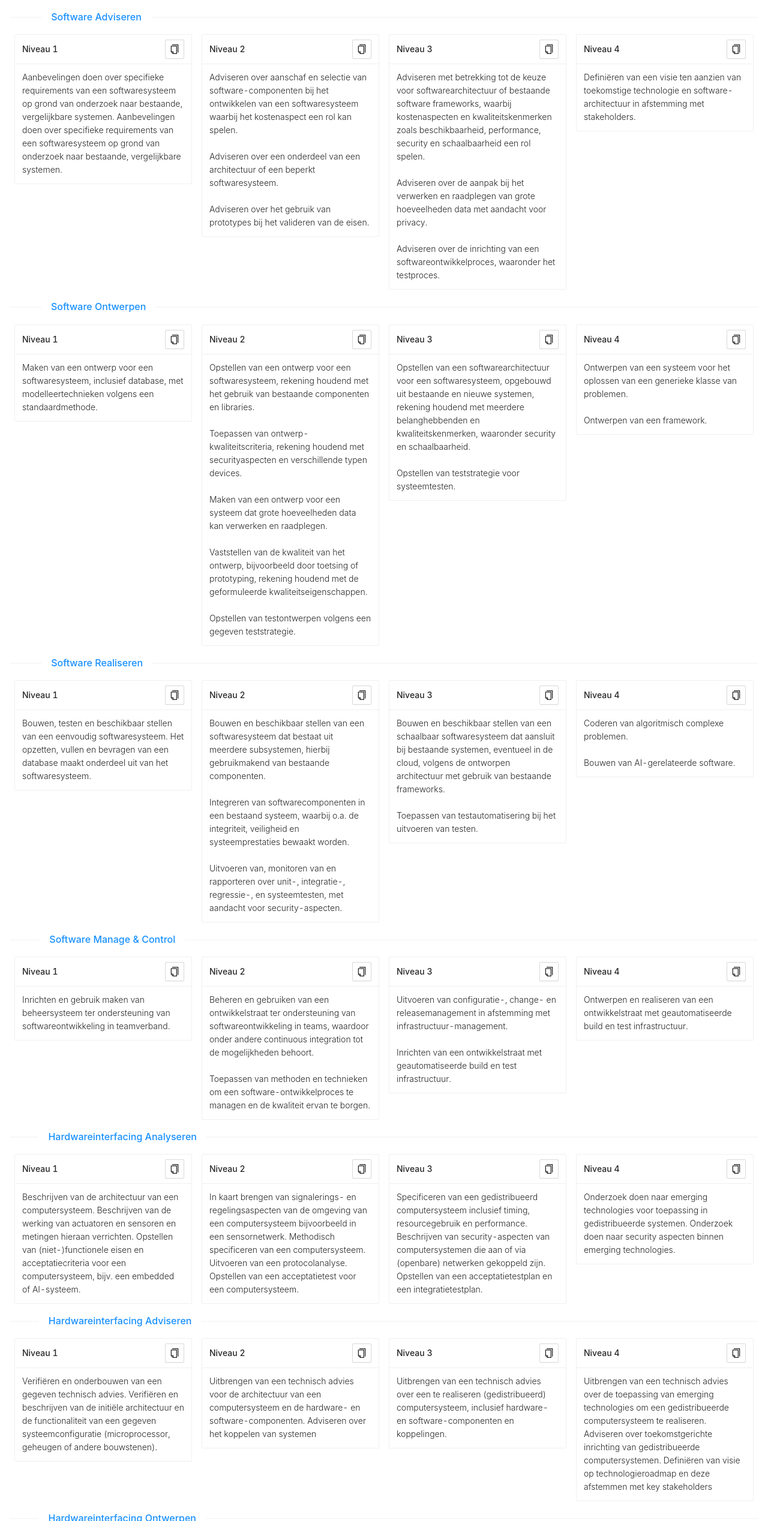
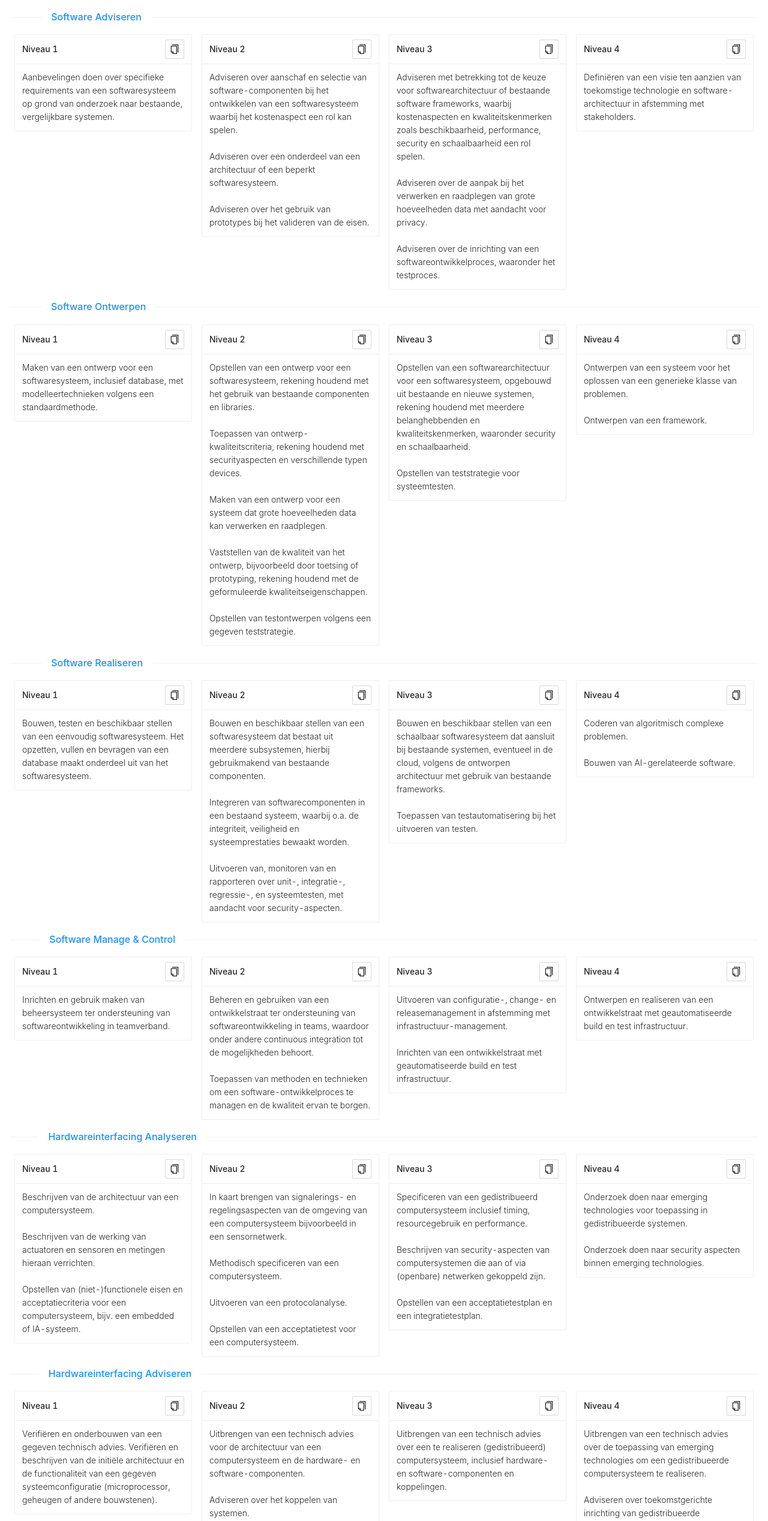
Before and after one commit to spark-156/leveling-education-framework, a React (Create React App) app in the folder frontend/: page / in a window 1280 px wide. Shown: the part 6590-9126 px from the top of the page at 60% size. Built offline with nearby package versions, Linux system fonts and the light colour scheme.

Commit message:
update hardwareinterfacting to include spaces and fix double entry

```diff
--- a/frontend/src/data/hboi.js
+++ b/frontend/src/data/hboi.js
@@ -219,7 +219,7 @@ export const hboi = {
     `Analyse uitvoeren voor complexe software-in-software systemen (system in systems), inclusief alle niet-functionele requirements, waaronder safety, security en privacy.`,
   ],
   "Software Adviseren": [
-    `Aanbevelingen doen over specifieke requirements van een softwaresysteem op grond van onderzoek naar bestaande, vergelijkbare systemen. Aanbevelingen doen over specifieke requirements van een softwaresysteem op grond van onderzoek naar bestaande, vergelijkbare systemen.`,
+    `Aanbevelingen doen over specifieke requirements van een softwaresysteem op grond van onderzoek naar bestaande, vergelijkbare systemen.`,
     `Adviseren over aanschaf en selectie van software-componenten bij het ontwikkelen van een softwaresysteem waarbij het kostenaspect een rol kan spelen.
 
     Adviseren over een onderdeel van een architectuur of een beperkt softwaresysteem.
@@ -275,33 +275,71 @@ export const hboi = {
     `Ontwerpen en realiseren van een ontwikkelstraat met geautomatiseerde build en test infrastructuur.`,
   ],
   "Hardwareinterfacing Analyseren": [
-    `Beschrijven van de architectuur van een computersysteem. Beschrijven van de werking van actuatoren en sensoren en metingen hieraan verrichten. Opstellen van (niet-)functionele eisen en acceptatiecriteria voor een computersysteem, bijv. een embedded of AI-systeem.`,
-    `In kaart brengen van signalerings- en regelingsaspecten van de omgeving van een computersysteem bijvoorbeeld in een sensornetwerk. Methodisch specificeren van een computersysteem. Uitvoeren van een protocolanalyse. Opstellen van een acceptatietest voor een computersysteem.`,
-    `Specificeren van een gedistribueerd computersysteem inclusief timing, resourcegebruik en performance. Beschrijven van security-aspecten van computersystemen die aan of via (openbare) netwerken gekoppeld zijn. Opstellen van een acceptatietestplan en een integratietestplan.`,
-    `Onderzoek doen naar emerging technologies voor toepassing in gedistribueerde systemen. Onderzoek doen naar security aspecten binnen emerging technologies.`
+    `Beschrijven van de architectuur van een computersysteem.
+
+    Beschrijven van de werking van actuatoren en sensoren en metingen hieraan verrichten.
+
+    Opstellen van (niet-)functionele eisen en acceptatiecriteria voor een computersysteem, bijv. een embedded of IA-systeem.`,
+    `In kaart brengen van signalerings- en regelingsaspecten van de omgeving van een computersysteem bijvoorbeeld in een sensornetwerk.
+
+    Methodisch specificeren van een computersysteem.
+
+    Uitvoeren van een protocolanalyse.
+
+    Opstellen van een acceptatietest voor een computersysteem.`,
+    `Specificeren van een gedistribueerd computersysteem inclusief timing, resourcegebruik en performance.
+
+    Beschrijven van security-aspecten van computersystemen die aan of via (openbare) netwerken gekoppeld zijn.
+
+    Opstellen van een acceptatietestplan en een integratietestplan.`,
+    `Onderzoek doen naar emerging technologies voor toepassing in gedistribueerde systemen.
+
+    Onderzoek doen naar security aspecten binnen emerging technologies.`
   ],
   "Hardwareinterfacing Adviseren": [
     `Verifiëren en onderbouwen van een gegeven technisch advies. Verifiëren en beschrijven van de initiële architectuur en de functionaliteit van een gegeven systeemconfiguratie (microprocessor, geheugen of andere bouwstenen).`,
-    `Uitbrengen van een technisch advies voor de architectuur van een computersysteem en de hardware- en software-componenten. Adviseren over het koppelen van systemen`,
+    `Uitbrengen van een technisch advies voor de architectuur van een computersysteem en de hardware- en software-componenten.
+
+    Adviseren over het koppelen van systemen.`,
     `Uitbrengen van een technisch advies over een te realiseren (gedistribueerd) computersysteem, inclusief hardware- en software-componenten en koppelingen.`,
-    `Uitbrengen van een technisch advies over de toepassing van emerging technologies om een gedistribueerde computersysteem te realiseren. Adviseren over toekomstgerichte inrichting van gedistribueerde computersystemen. Definiëren van visie op technologieroadmap en deze afstemmen met key stakeholders`
+    `Uitbrengen van een technisch advies over de toepassing van emerging technologies om een gedistribueerde computersysteem te realiseren.
+
+    Adviseren over toekomstgerichte inrichting van gedistribueerde computersystemen.
+
+    Definiëren van visie op technologieroadmap en deze afstemmen met key stakeholders`
   ],
   "Hardwareinterfacing Ontwerpen": [
     `Ontwerpen van een eenvoudig computersysteem, bijv. een embedded of industriële automatiseringssysteem, op basis van gegeven hardware.`,
-    `Ontwerpen van een computersysteem methodisch o.b.v. requirements met zelfgekozen hardware- en softwarecomponenten. - opstellen van een applicatie-driverontwerp opstellen. - ontwerpen van een protocol.`,
+    `Ontwerpen van een computersysteem methodisch o.b.v. requirements met zelfgekozen hardware- en softwarecomponenten.
+    - opstellen van een applicatie-driverontwerp opstellen.
+    - ontwerpen van een protocol.`,
     `Ontwerpen van een gedistribueerd computersysteem inclusief bepaling van actuatoren, sensoren, timing, resourcegebruik en performance`,
     `Ontwerpen van gedistribueerde computersystemen met gebruik van hardware synthese en/of artificial intelligence.`
   ],
   "Hardwareinterfacing Realiseren": [
     `Software schrijven voor een eenvoudig, gegeven computersysteem, voorzien van actuatoren en sensoren.`,
-    `Inrichten van een eenvoudig computersysteem en via software de koppelingen met hardwarecomponenten realiseren. Schrijven en testen van applicatiedriver-software. Implementeren en testen van een protocol.`,
-    `Realiseren van een compleet computersysteem inclusief netwerk, hardware en systeemsoftware. Opstellen en uitvoeren van een acceptatieprocedure bijv. in een virtuele omgeving, inclusief aspecten als timing, resourcegebruik en performance.`,
+    `Inrichten van een eenvoudig computersysteem en via software de koppelingen met hardwarecomponenten realiseren.
+
+    Schrijven en testen van applicatiedriver-software.
+
+    Implementeren en testen van een protocol.`,
+    `Inrichten van een eenvoudig computersysteem en via software de koppelingen met hardwarecomponenten realiseren.
+
+    Schrijven en testen van applicatiedriver-software.
+
+    Implementeren en testen van een protocol.`,
     `Realiseren van een compleet computersysteem waarbij gebruik gemaakt wordt van hardware synthese (vhdl) of artificial intelligence.`
   ],
   "Hardwareinterfacing Manage & Control": [
     `Inrichten van een ontwikkel- en testplatform middels co-design ten behoeve van hardware/software, inclusief tools`,
-    `Beoordelen van een gegeven ontwikkelomgeving op kwaliteit en prestaties. Inrichten van een beheer- en testomgeving voor een computersysteem.`,
-    `Opzetten en gebruikmaken van: - versiebeheer, - releasemanagement, - teamworkondersteuning, - automated testing voor hard- en softwaresystemen.`,
+    `Beoordelen van een gegeven ontwikkelomgeving op kwaliteit en prestaties.
+
+    Inrichten van een beheer- en testomgeving voor een computersysteem.`,
+    `Opzetten en gebruikmaken van:
+    - versiebeheer,
+    - releasemanagement,
+    - teamworkondersteuning,
+    - automated testing voor hard- en softwaresystemen.`,
     `Aansturen van co-design teams voor het beheren van het realisatieproces van de hardware, software en synthese, inclusief de ontwikkelomgeving.`
   ],
 }
```
